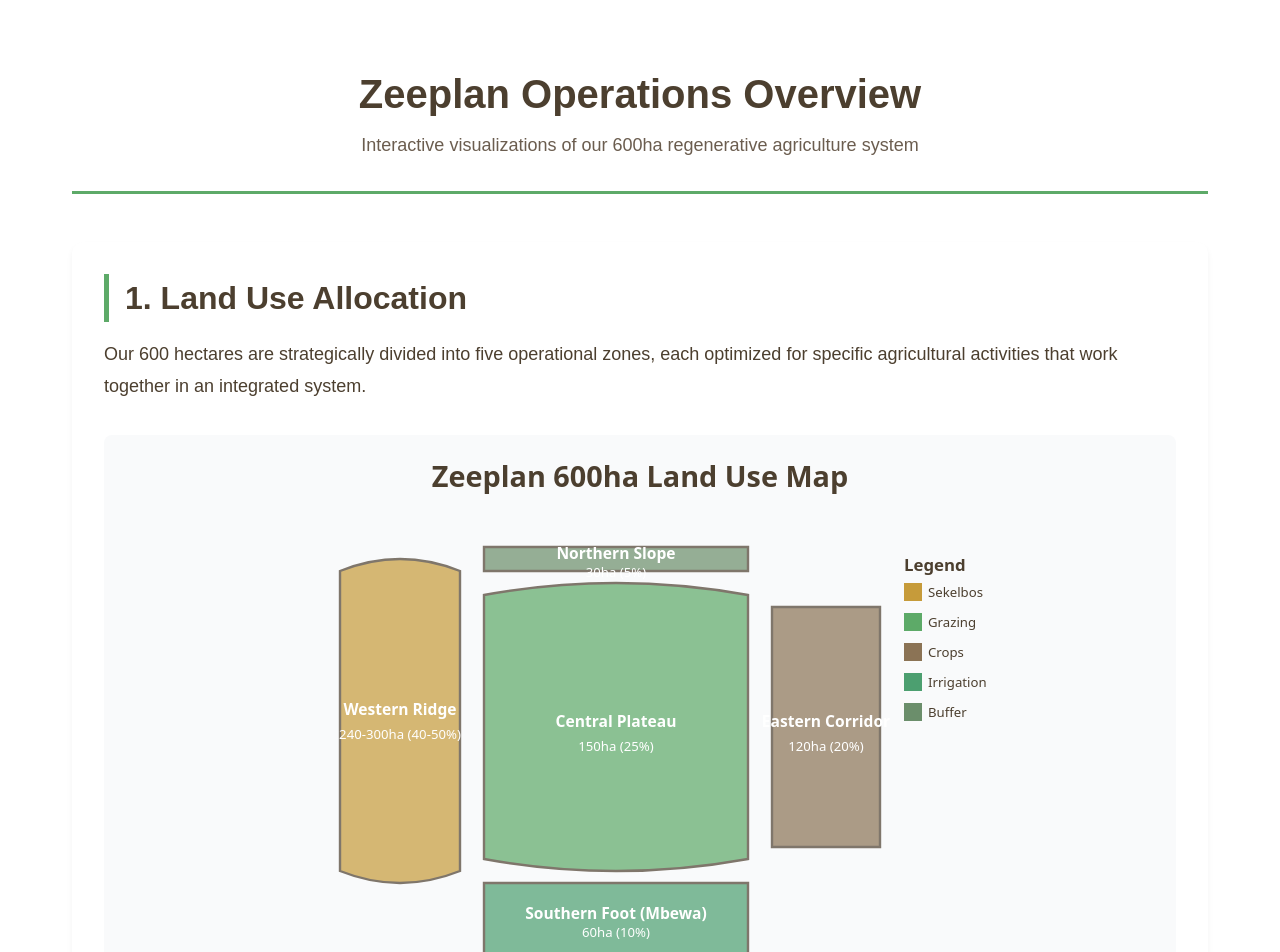
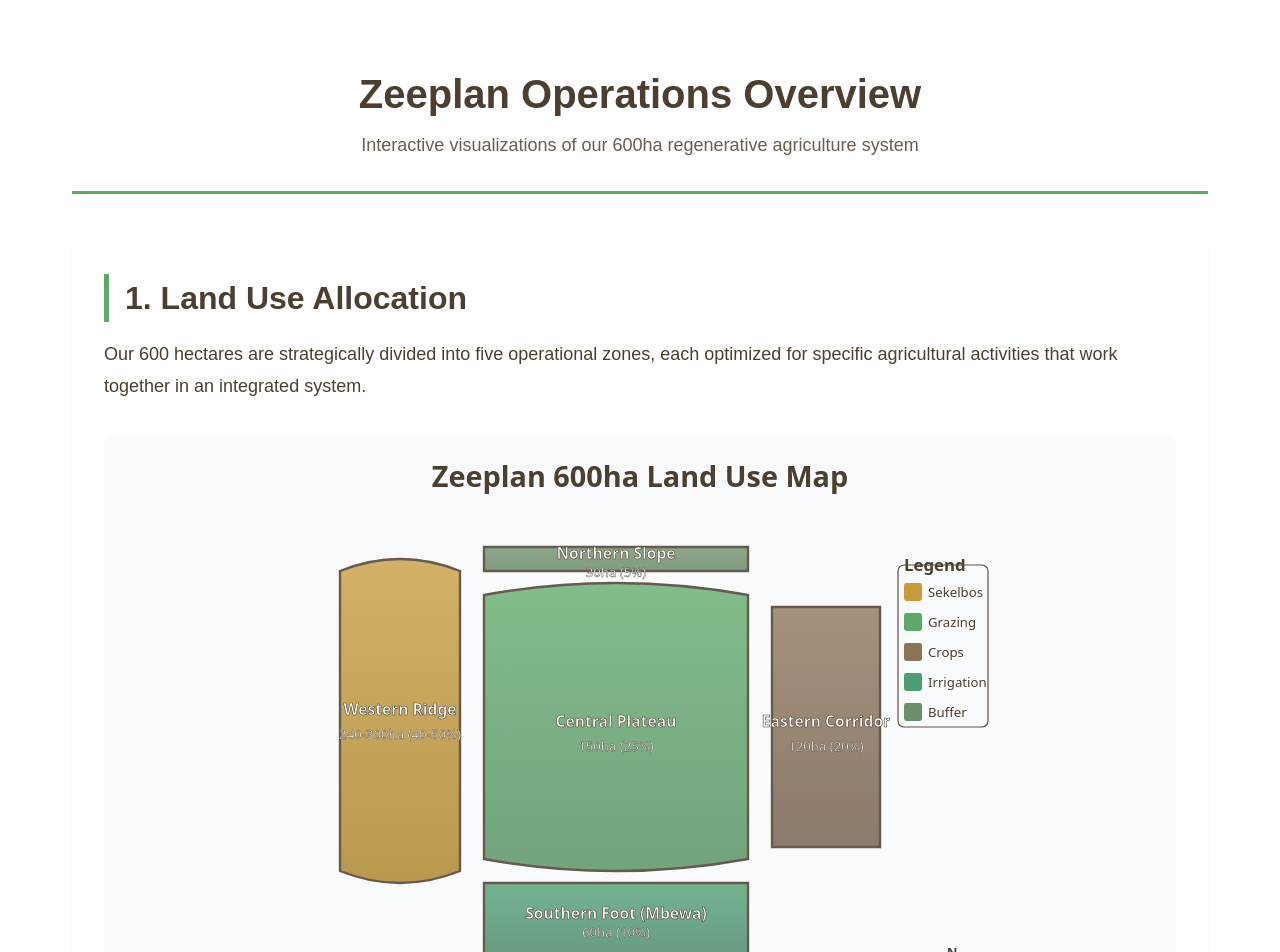
Before and after one commit to JustAGhosT/zeeplan, a Next.js app: page /operations in a window 1280 px wide. Shown: the top 952 px of the page. Built offline with nearby package versions, Linux system fonts and the light colour scheme.

Commit message:
Enhance diagrams with animations, accessibility, and interactivity (Part 1)
Co-authored-by: JustAGhosT <5531814+JustAGhosT@users.noreply.github.com>

```diff
--- a/components/CropRotationDiagram.tsx
+++ b/components/CropRotationDiagram.tsx
@@ -1,8 +1,12 @@
+'use client';
+
 import React from 'react';
 
 interface CropRotationDiagramProps {
   width?: number;
   height?: number;
+  showAnimation?: boolean;
+  interactive?: boolean;
 }
 
 /**
@@ -10,20 +14,53 @@ interface CropRotationDiagramProps {
  * Shows the nitrogen and organic matter loop
  * Lucerne → Soil N → Maize → Sunflower → Sorghum → Residue → Livestock → Manure → Lucerne
  * Color palette: Earth #4C3F2F, Green #5DAA68, Gold #C69B3A
+ * Enhanced with animations, interactivity, and accessibility
  */
 export const CropRotationDiagram: React.FC<CropRotationDiagramProps> = ({
   width = 800,
-  height = 600
+  height = 600,
+  showAnimation = true,
+  interactive = true
 }) => {
+  const [hoveredCrop, setHoveredCrop] = React.useState<number | null>(null);
+  const [animationProgress, setAnimationProgress] = React.useState(0);
+  const [flowAnimation, setFlowAnimation] = React.useState(0);
+
+  // Initial animation
+  React.useEffect(() => {
+    if (showAnimation) {
+      const timer = setInterval(() => {
+        setAnimationProgress(prev => {
+          if (prev >= 1) {
+            clearInterval(timer);
+            return 1;
+          }
+          return prev + 0.025;
+        });
+      }, 25);
+      return () => clearInterval(timer);
+    } else {
+      setAnimationProgress(1);
+    }
+  }, [showAnimation]);
+
+  // Flow animation (continuous)
+  React.useEffect(() => {
+    const timer = setInterval(() => {
+      setFlowAnimation(prev => (prev + 1) % 100);
+    }, 50);
+    return () => clearInterval(timer);
+  }, []);
+
   const crops = [
-    { name: 'Lucerne', x: 400, y: 100, color: '#5DAA68', benefit: 'Nitrogen Fixation' },
-    { name: 'Soil N', x: 600, y: 200, color: '#8B7355', benefit: 'Enriched Soil' },
-    { name: 'Maize', x: 600, y: 350, color: '#C69B3A', benefit: 'Feed Grain' },
-    { name: 'Sunflower', x: 400, y: 450, color: '#E6B84D', benefit: 'Oil + Protein' },
-    { name: 'Sorghum', x: 200, y: 350, color: '#8B6F47', benefit: 'Drought Resistant' },
-    { name: 'Residue', x: 200, y: 200, color: '#6B5D4F', benefit: 'Organic Matter' },
-    { name: 'Livestock', x: 150, y: 100, color: '#4C9F70', benefit: 'Grazing' },
-    { name: 'Manure', x: 250, y: 50, color: '#8B7355', benefit: 'Fertilizer' },
+    { name: 'Lucerne', x: 400, y: 100, color: '#5DAA68', benefit: 'Nitrogen Fixation', detail: 'Fixes 150-200kg N/ha/year naturally' },
+    { name: 'Soil N', x: 600, y: 200, color: '#8B7355', benefit: 'Enriched Soil', detail: 'Organic nitrogen available for crops' },
+    { name: 'Maize', x: 600, y: 350, color: '#C69B3A', benefit: 'Feed Grain', detail: '4-6 tons/ha with reduced fertilizer' },
+    { name: 'Sunflower', x: 400, y: 450, color: '#E6B84D', benefit: 'Oil + Protein', detail: 'Deep roots break soil compaction' },
+    { name: 'Sorghum', x: 200, y: 350, color: '#8B6F47', benefit: 'Drought Resistant', detail: 'Uses 35% less water than maize' },
+    { name: 'Residue', x: 200, y: 200, color: '#6B5D4F', benefit: 'Organic Matter', detail: 'Returns 2-3 tons/ha biomass' },
+    { name: 'Livestock', x: 150, y: 100, color: '#4C9F70', benefit: 'Grazing', detail: 'Converts residue to protein' },
+    { name: 'Manure', x: 250, y: 50, color: '#8B7355', benefit: 'Fertilizer', detail: 'Completes the nutrient cycle' },
   ];
 
   const arrows = [
--- a/components/LandUseMap.tsx
+++ b/components/LandUseMap.tsx
@@ -1,24 +1,50 @@
 'use client';
 
 import React from 'react';
+import Link from 'next/link';
 
 interface LandUseMapProps {
   width?: number;
   height?: number;
   interactive?: boolean;
+  clickable?: boolean;
+  showAnimation?: boolean;
 }
 
 /**
  * Interactive Land Use Map Component
  * Shows the 5 zones of the 600ha Zeeplan farm with percentages
  * Color palette: Earth #4C3F2F, Green #5DAA68, Gold #C69B3A
+ * Enhanced with animations, accessibility, and clickable zones
  */
 export const LandUseMap: React.FC<LandUseMapProps> = ({
   width = 800,
   height = 600,
-  interactive = true
+  interactive = true,
+  clickable = true,
+  showAnimation = true
 }) => {
   const [hoveredZone, setHoveredZone] = React.useState<string | null>(null);
+  const [selectedZone, setSelectedZone] = React.useState<string | null>(null);
+  const [animationProgress, setAnimationProgress] = React.useState(0);
+
+  // Animation effect on mount
+  React.useEffect(() => {
+    if (showAnimation) {
+      const timer = setInterval(() => {
+        setAnimationProgress(prev => {
+          if (prev >= 1) {
+            clearInterval(timer);
+            return 1;
+          }
+          return prev + 0.02;
+        });
+      }, 20);
+      return () => clearInterval(timer);
+    } else {
+      setAnimationProgress(1);
+    }
+  }, [showAnimation]);
 
   const zones = [
     {
@@ -27,8 +53,10 @@ export const LandUseMap: React.FC<LandUseMapProps> = ({
       area: '240-300ha',
       percentage: '40-50%',
       use: 'Sekelbos clearance + goat browsing',
+      link: '/sekelbos',
       color: '#C69B3A',
-      path: 'M 50 100 Q 100 80 150 100 L 150 350 Q 100 370 50 350 Z'
+      path: 'M 50 100 Q 100 80 150 100 L 150 350 Q 100 370 50 350 Z',
+      description: 'Primary Sekelbos clearance zone with goat browsing system generating R1.08-3M wood sales over 5 years'
     },
     {
       id: 'central-plateau',
@@ -36,8 +64,10 @@ export const LandUseMap: React.FC<LandUseMapProps> = ({
       area: '150ha',
       percentage: '25%',
       use: 'Cattle + pigs feedlot corridor',
+      link: '/livestock',
       color: '#5DAA68',
-      path: 'M 170 120 Q 280 100 390 120 L 390 340 Q 280 360 170 340 Z'
+      path: 'M 170 120 Q 280 100 390 120 L 390 340 Q 280 360 170 340 Z',
+      description: 'Rotational grazing core supporting 104 LSU cattle and 250 pig finishers with integrated feed systems'
     },
     {
       id: 'eastern-corridor',
@@ -45,8 +75,10 @@ export const LandUseMap: React.FC<LandUseMapProps> = ({
       area: '120ha',
       percentage: '20%',
       use: 'Dryland rotation (maize/sorghum/sunflower)',
+      link: '/crops',
       color: '#8B7355',
-      path: 'M 410 130 L 500 130 L 500 330 L 410 330 Z'
+      path: 'M 410 130 L 500 130 L 500 330 L 410 330 Z',
+      description: 'Dryland crop rotation providing feed independence and cash crops with drought-adapted varieties'
     },
     {
       id: 'southern-foot',
@@ -54,8 +86,10 @@ export const LandUseMap: React.FC<LandUseMapProps> = ({
       area: '60ha',
       percentage: '10%',
       use: 'Irrigated veg + lucerne + homestead',
+      link: '/crops/irrigated',
       color: '#4C9F70',
-      path: 'M 170 360 L 390 360 L 390 420 L 170 420 Z'
+      path: 'M 170 360 L 390 360 L 390 420 L 170 420 Z',
+      description: 'Solar-powered irrigation hub with high-value vegetables, lucerne for livestock feed, and homestead area'
     },
     {
       id: 'northern-slope',
@@ -63,10 +97,25 @@ export const LandUseMap: React.FC<LandUseMapProps> = ({
       area: '30ha',
       percentage: '5%',
       use: 'Rehabilitation / buffer',
+      link: '/about',
       color: '#6B8E6B',
-      path: 'M 170 80 L 390 80 L 390 100 L 170 100 Z'
+      path: 'M 170 80 L 390 80 L 390 100 L 170 100 Z',
+      description: 'Conservation and rehabilitation buffer zone for biodiversity corridors and ecosystem services'
     }
   ];
+
+  const handleZoneClick = (zone: typeof zones[0]) => {
+    if (clickable) {
+      setSelectedZone(zone.id);
+    }
+  };
+
+  const handleKeyPress = (event: React.KeyboardEvent, zone: typeof zones[0]) => {
+    if (event.key === 'Enter' || event.key === ' ') {
+      event.preventDefault();
+      handleZoneClick(zone);
+    }
+  };
 
   return (
     <svg
@@ -75,49 +124,144 @@ export const LandUseMap: React.FC<LandUseMapProps> = ({
       viewBox="0 0 600 500"
       xmlns="http://www.w3.org/2000/svg"
       style={{ fontFamily: 'system-ui, sans-serif' }}
+      role="img"
+      aria-label="Zeeplan 600 hectare land use map showing 5 operational zones"
     >
-      {/* Title */}
-      <text x="300" y="30" textAnchor="middle" fontSize="24" fontWeight="bold" fill="#4C3F2F">
+      <title>Zeeplan 600ha Land Use Map</title>
+      <desc>Interactive map showing the allocation of 600 hectares into 5 zones: Western Ridge (40-50%), Central Plateau (25%), Eastern Corridor (20%), Southern Foot (10%), and Northern Slope (5%)</desc>
+
+      {/* Gradient definitions for enhanced visuals */}
+      <defs>
+        <linearGradient id="zoneGradient1" x1="0%" y1="0%" x2="0%" y2="100%">
+          <stop offset="0%" stopColor="#C69B3A" stopOpacity="0.9"/>
+          <stop offset="100%" stopColor="#A67C1A" stopOpacity="0.9"/>
+        </linearGradient>
+        <linearGradient id="zoneGradient2" x1="0%" y1="0%" x2="0%" y2="100%">
+          <stop offset="0%" stopColor="#5DAA68" stopOpacity="0.9"/>
+          <stop offset="100%" stopColor="#4A8A55" stopOpacity="0.9"/>
+        </linearGradient>
+        <linearGradient id="zoneGradient3" x1="0%" y1="0%" x2="0%" y2="100%">
+          <stop offset="0%" stopColor="#8B7355" stopOpacity="0.9"/>
+          <stop offset="100%" stopColor="#6B5340" stopOpacity="0.9"/>
+        </linearGradient>
+        <linearGradient id="zoneGradient4" x1="0%" y1="0%" x2="0%" y2="100%">
+          <stop offset="0%" stopColor="#4C9F70" stopOpacity="0.9"/>
+          <stop offset="100%" stopColor="#3C7F60" stopOpacity="0.9"/>
+        </linearGradient>
+        <linearGradient id="zoneGradient5" x1="0%" y1="0%" x2="0%" y2="100%">
+          <stop offset="0%" stopColor="#6B8E6B" stopOpacity="0.9"/>
+          <stop offset="100%" stopColor="#5B7E5B" stopOpacity="0.9"/>
+        </linearGradient>
+
+        {/* Drop shadow filter */}
+        <filter id="dropShadow" x="-50%" y="-50%" width="200%" height="200%">
+          <feGaussianBlur in="SourceAlpha" stdDeviation="3"/>
+          <feOffset dx="2" dy="2" result="offsetblur"/>
+          <feComponentTransfer>
+            <feFuncA type="linear" slope="0.3"/>
+          </feComponentTransfer>
+          <feMerge>
+            <feMergeNode/>
+            <feMergeNode in="SourceGraphic"/>
+          </feMerge>
+        </filter>
+
+        {/* Glow effect for hover */}
+        <filter id="glow">
+          <feGaussianBlur stdDeviation="4" result="coloredBlur"/>
+          <feMerge>
+            <feMergeNode in="coloredBlur"/>
+            <feMergeNode in="SourceGraphic"/>
+          </feMerge>
+        </filter>
+      </defs>
+
+      {/* Title with animation */}
+      <text
+        x="300"
+        y="30"
+        textAnchor="middle"
+        fontSize="24"
+        fontWeight="bold"
+        fill="#4C3F2F"
+        opacity={animationProgress}
+      >
         Zeeplan 600ha Land Use Map
       </text>
 
-      {/* Legend */}
-      <g transform="translate(520, 100)">
+      {/* Legend with improved styling */}
+      <g transform="translate(520, 100)" opacity={animationProgress}>
+        <rect x="-5" y="-5" width="75" height="135" fill="#F9FAFB" stroke="#4C3F2F" strokeWidth="1" rx="5" opacity="0.9"/>
         <text x="0" y="0" fontSize="14" fontWeight="bold" fill="#4C3F2F">Legend</text>
-        <rect x="0" y="10" width="15" height="15" fill="#C69B3A" />
+
+        <rect x="0" y="10" width="15" height="15" fill="#C69B3A" rx="2" />
         <text x="20" y="22" fontSize="11" fill="#4C3F2F">Sekelbos</text>
 
-        <rect x="0" y="35" width="15" height="15" fill="#5DAA68" />
+        <rect x="0" y="35" width="15" height="15" fill="#5DAA68" rx="2" />
         <text x="20" y="47" fontSize="11" fill="#4C3F2F">Grazing</text>
 
-        <rect x="0" y="60" width="15" height="15" fill="#8B7355" />
+        <rect x="0" y="60" width="15" height="15" fill="#8B7355" rx="2" />
         <text x="20" y="72" fontSize="11" fill="#4C3F2F">Crops</text>
 
-        <rect x="0" y="85" width="15" height="15" fill="#4C9F70" />
+        <rect x="0" y="85" width="15" height="15" fill="#4C9F70" rx="2" />
         <text x="20" y="97" fontSize="11" fill="#4C3F2F">Irrigation</text>
 
-        <rect x="0" y="110" width="15" height="15" fill="#6B8E6B" />
+        <rect x="0" y="110" width="15" height="15" fill="#6B8E6B" rx="2" />
         <text x="20" y="122" fontSize="11" fill="#4C3F2F">Buffer</text>
       </g>
 
-      {/* Zones */}
-      {zones.map((zone) => (
+      {/* Zones with enhanced interactivity */}
+      {zones.map((zone, index) => {
+        const gradientId = `zoneGradient${index + 1}`;
+        const isHovered = hoveredZone === zone.id;
+        const isSelected = selectedZone === zone.id;
+        const zoneOpacity = animationProgress * (isHovered ? 1 : isSelected ? 0.95 : 0.85);
+
+        return (
           <g key={zone.id}>
+            {clickable && zone.link ? (
+              <Link href={zone.link} aria-label={`Go to ${zone.name} details`}>
                 <path
                   d={zone.path}
-            fill={zone.color}
-            stroke="#4C3F2F"
-            strokeWidth="2"
-            opacity={hoveredZone === zone.id ? 0.9 : 0.7}
+                  fill={`url(#${gradientId})`}
+                  stroke={isHovered || isSelected ? "#2D5016" : "#4C3F2F"}
+                  strokeWidth={isHovered || isSelected ? "3" : "2"}
+                  opacity={zoneOpacity}
+                  filter={isHovered ? "url(#glow)" : isSelected ? "url(#dropShadow)" : "none"}
                   style={{
                     cursor: interactive ? 'pointer' : 'default',
-              transition: 'opacity 0.2s'
+                    transition: 'all 0.3s ease',
+                    transform: isHovered ? 'scale(1.02)' : 'scale(1)',
+                    transformOrigin: 'center'
                   }}
                   onMouseEnter={interactive ? () => setHoveredZone(zone.id) : undefined}
                   onMouseLeave={interactive ? () => setHoveredZone(null) : undefined}
+                  onClick={() => handleZoneClick(zone)}
+                  onKeyDown={(e: any) => handleKeyPress(e, zone)}
+                  tabIndex={interactive ? 0 : -1}
+                  role="button"
+                  aria-label={`${zone.name}: ${zone.area} (${zone.percentage}) - ${zone.use}. Click to learn more.`}
                 />
+              </Link>
+            ) : (
+              <path
+                d={zone.path}
+                fill={`url(#${gradientId})`}
+                stroke={isHovered ? "#2D5016" : "#4C3F2F"}
+                strokeWidth={isHovered ? "3" : "2"}
+                opacity={zoneOpacity}
+                filter={isHovered ? "url(#glow)" : "none"}
+                style={{
+                  cursor: interactive ? 'pointer' : 'default',
+                  transition: 'all 0.3s ease'
+                }}
+                onMouseEnter={interactive ? () => setHoveredZone(zone.id) : undefined}
+                onMouseLeave={interactive ? () => setHoveredZone(null) : undefined}
+                aria-label={`${zone.name}: ${zone.area} (${zone.percentage}) - ${zone.use}`}
+              />
+            )}
 
-          {/* Zone labels */}
+            {/* Zone labels with improved readability */}
             <text
               x={zone.id === 'western-ridge' ? 100 :
                  zone.id === 'central-plateau' ? 280 :
@@ -131,7 +275,10 @@ export const LandUseMap: React.FC<LandUseMapProps> = ({
               fontSize="13"
               fontWeight="bold"
               fill="#FFFFFF"
+              stroke="#4C3F2F"
+              strokeWidth="0.5"
               style={{ pointerEvents: 'none' }}
+              opacity={animationProgress}
             >
               {zone.name}
             </text>
@@ -147,32 +294,65 @@ export const LandUseMap: React.FC<LandUseMapProps> = ({
               textAnchor="middle"
               fontSize="11"
               fill="#FFFFFF"
+              stroke="#4C3F2F"
+              strokeWidth="0.3"
               style={{ pointerEvents: 'none' }}
+              opacity={animationProgress}
             >
               {zone.area} ({zone.percentage})
             </text>
           </g>
-      ))}
+        );
+      })}
 
-      {/* Tooltip */}
+      {/* Enhanced tooltip with more information */}
       {hoveredZone && (
-        <g>
-          <rect x="50" y="450" width="500" height="40" fill="#FFFFFF" stroke="#4C3F2F" strokeWidth="2" rx="5" />
-          <text x="60" y="470" fontSize="12" fill="#4C3F2F" fontWeight="bold">
-            {zones.find(z => z.id === hoveredZone)?.name}:
+        <g opacity={animationProgress}>
+          <rect
+            x="50"
+            y="440"
+            width="500"
+            height="50"
+            fill="#FFFFFF"
+            stroke="#4C3F2F"
+            strokeWidth="2"
+            rx="8"
+            filter="url(#dropShadow)"
+          />
+          <text x="60" y="460" fontSize="13" fill="#4C3F2F" fontWeight="bold">
+            {zones.find(z => z.id === hoveredZone)?.name}
           </text>
-          <text x="60" y="485" fontSize="11" fill="#4C3F2F">
-            {zones.find(z => z.id === hoveredZone)?.use}
+          <text x="60" y="475" fontSize="10" fill="#666">
+            {zones.find(z => z.id === hoveredZone)?.description}
+          </text>
+          <text x="540" y="485" fontSize="9" fill="#5DAA68" fontWeight="600" textAnchor="end">
+            {clickable ? "Click to explore →" : ""}
           </text>
         </g>
       )}
 
-      {/* Compass */}
-      <g transform="translate(560, 450)">
-        <circle cx="0" cy="0" r="20" fill="none" stroke="#4C3F2F" strokeWidth="2" />
-        <path d="M 0 -15 L 5 0 L 0 -5 L -5 0 Z" fill="#4C3F2F" />
-        <text x="0" y="-25" textAnchor="middle" fontSize="10" fontWeight="bold" fill="#4C3F2F">N</text>
+      {/* Compass with improved design */}
+      <g transform="translate(560, 450)" opacity={animationProgress}>
+        <circle cx="0" cy="0" r="22" fill="#F9FAFB" stroke="#4C3F2F" strokeWidth="2" />
+        <circle cx="0" cy="0" r="18" fill="none" stroke="#4C3F2F" strokeWidth="1" strokeDasharray="2,2" />
+        <path d="M 0 -15 L 4 0 L 0 -4 L -4 0 Z" fill="#C69B3A" stroke="#4C3F2F" strokeWidth="1" />
+        <path d="M 0 15 L 4 0 L 0 4 L -4 0 Z" fill="#E5E7EB" stroke="#4C3F2F" strokeWidth="1" />
+        <text x="0" y="-28" textAnchor="middle" fontSize="11" fontWeight="bold" fill="#4C3F2F">N</text>
       </g>
+
+      {/* Mobile-friendly tap hint */}
+      {interactive && clickable && (
+        <text
+          x="300"
+          y="495"
+          textAnchor="middle"
+          fontSize="9"
+          fill="#9CA3AF"
+          opacity={animationProgress * 0.7}
+        >
+          💡 Hover or tap zones for details • Click to explore
+        </text>
+      )}
     </svg>
   );
 };
```
Lines whose indentation alone changed are shown as unchanged.
